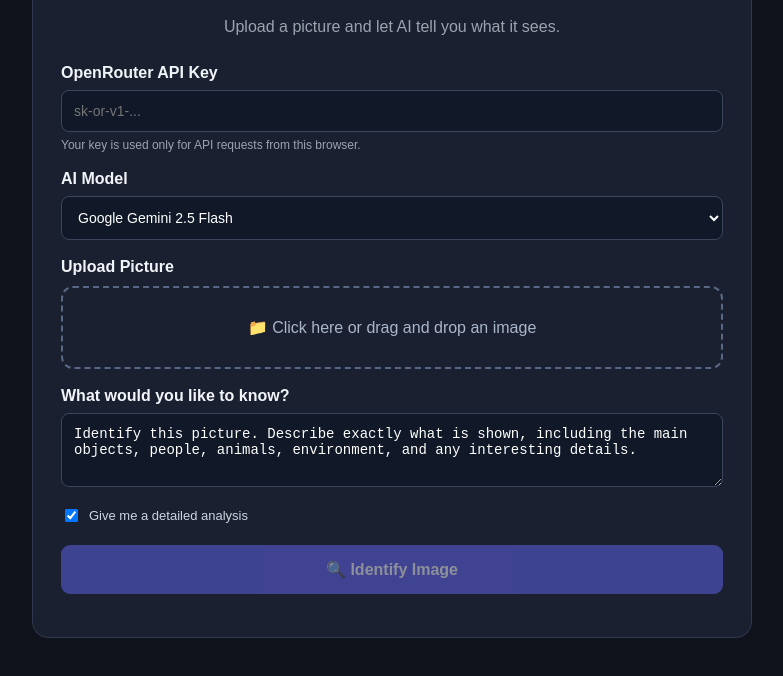
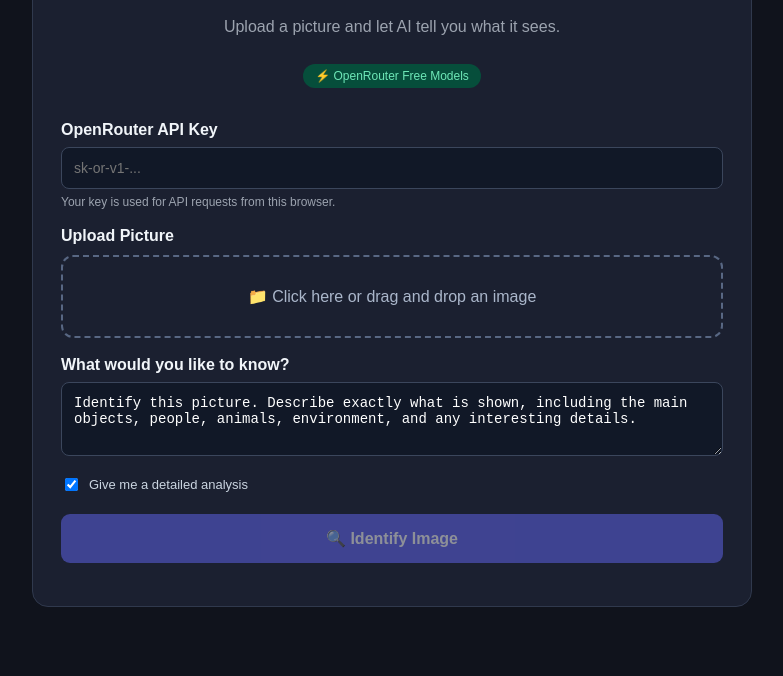
Before and after one commit to Sonder1738/ngau, a plain HTML site: page index.html in a window 1280 px wide. Shown: the part 100-776 px from the top of the page, without its empty margins (248-1031 px from the left). Drawn offline with Linux system fonts and the light colour scheme.

Commit message:
Refactor index.html for style consistency and cleanup
Refactor CSS styles for consistency and clarity. Remove unused model selection dropdown and update API key hint.

```diff
--- a/index.html
+++ b/index.html
@@ -7,9 +7,7 @@
     <title>AI Image Identifier</title>
 
     <style>
-        * {
-            box-sizing: border-box;
-        }
+        * { box-sizing: border-box; }
 
         body {
             margin: 0;
@@ -29,10 +27,7 @@
             border: 1px solid #30394d;
         }
 
-        h1 {
-            margin-top: 0;
-            text-align: center;
-        }
+        h1 { margin-top: 0; text-align: center; }
 
         .subtitle {
             text-align: center;
@@ -46,7 +41,7 @@
             font-weight: bold;
         }
 
-        input, select, textarea {
+        input, textarea {
             width: 100%;
             padding: 12px;
             border-radius: 8px;
@@ -54,10 +49,6 @@
             background: #111827;
             color: white;
             font-size: 14px;
-        }
-
-        input[type="file"] {
-            cursor: pointer;
         }
 
         .drop-zone {
@@ -98,9 +89,7 @@
             margin-top: 20px;
         }
 
-        button:hover {
-            background: #4f46e5;
-        }
+        button:hover { background: #4f46e5; }
 
         button:disabled {
             opacity: 0.5;
@@ -140,10 +129,19 @@
             font-size: 13px;
         }
 
-        .checkbox-row input {
-            width: auto;
+        .checkbox-row input { width: auto; }
+
+        .free-badge {
+            display: inline-block;
+            background: #064e3b;
+            color: #6ee7b7;
+            padding: 5px 12px;
+            border-radius: 20px;
+            font-size: 12px;
+            margin: 0 auto 15px;
         }
 
+        .center { text-align: center; }
     </style>
 </head>
 
@@ -157,6 +155,10 @@
         Upload a picture and let AI tell you what it sees.
     </p>
 
+    <div class="center">
+        <span class="free-badge">⚡ OpenRouter Free Models</span>
+    </div>
+
     <label for="apiKey">OpenRouter API Key</label>
     <input
         type="password"
@@ -166,24 +168,8 @@
     >
 
     <div class="hint">
-        Your key is used only for API requests from this browser.
+        Your key is used for API requests from this browser.
     </div>
-
-    <label for="model">AI Model</label>
-    <select id="model">
-        <option value="google/gemini-2.5-flash">
-            Google Gemini 2.5 Flash
-        </option>
-        <option value="openai/gpt-4o-mini">
-            OpenAI GPT-4o Mini
-        </option>
-        <option value="anthropic/claude-sonnet-4">
-            Claude Sonnet 4
-        </option>
-        <option value="google/gemini-2.5-pro">
-            Google Gemini 2.5 Pro
-        </option>
-    </select>
 
     <label>Upload Picture</label>
 
@@ -200,6 +186,7 @@
     <img id="preview" alt="Image preview">
 
     <label for="prompt">What would you like to know?</label>
+
     <textarea id="prompt" rows="3">Identify this picture. Describe exactly what is shown, including the main objects, people, animals, environment, and any interesting details.</textarea>
 
     <div class="checkbox-row">
@@ -255,9 +242,7 @@
 
         const file = e.dataTransfer.files[0];
 
-        if (file) {
-            loadImage(file);
-        }
+        if (file) loadImage(file);
     });
 
     function loadImage(file) {
@@ -299,7 +284,7 @@
         reader.readAsDataURL(file);
     }
 
-    // Convert image to a data URL
+    // Convert image to Base64 data URL
     function fileToBase64(file) {
         return new Promise((resolve, reject) => {
             const reader = new FileReader();
@@ -311,11 +296,10 @@
         });
     }
 
-    // Analyze image with OpenRouter
+    // Analyze image using OpenRouter FREE router
     async function analyzeImage() {
 
         const apiKey = document.getElementById("apiKey").value.trim();
-        const model = document.getElementById("model").value;
         const prompt = document.getElementById("prompt").value.trim();
         const detailed = document.getElementById("detailed").checked;
 
@@ -335,7 +319,7 @@
         }
 
         analyzeBtn.disabled = true;
-        status.textContent = "⏳ AI is examining your picture...";
+        status.textContent = "⏳ Finding a free vision model...";
         result.style.display = "none";
 
         try {
@@ -357,7 +341,9 @@
                     },
 
                     body: JSON.stringify({
-                        model: model,
+
+                        // Always use OpenRouter's free model router
+                        model: "openrouter/free",
 
                         messages: [
                             {
```
